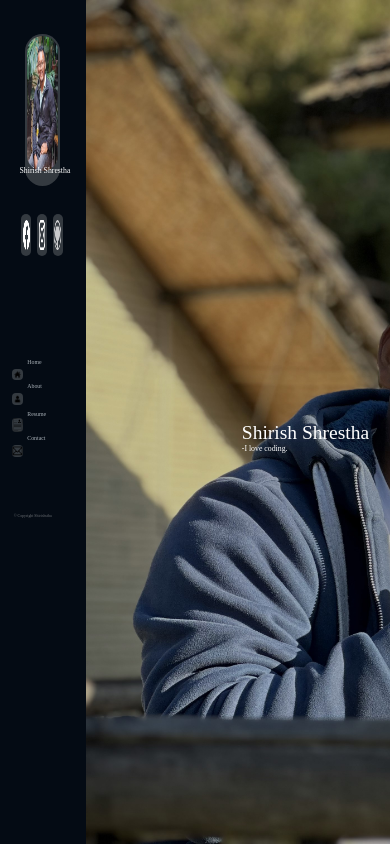
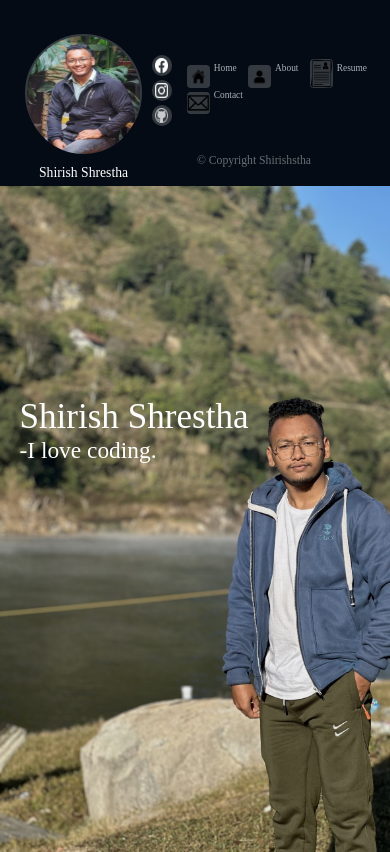
Before and after one commit to hackerzone917/Website, a plain HTML site: page index.html in a window 390 px wide. Drawn offline with Linux system fonts and the light colour scheme.

Commit message:
new commit

```diff
--- a/design.css
+++ b/design.css
@@ -156,3 +156,120 @@
   .maintext p{
     font-size: 2vw;
   }
+
+
+
+
+
+
+
+
+
+
+
+  @media screen and (max-width:600px){
+    .header{
+      width: 100%;
+      height: 22vh;
+
+  }
+  .back_dp{
+    left: 6.5vw;
+    height: 14vh;
+    width: 30vw;
+    top: 4vh;
+    border-radius: 30vw;
+
+}
+.dpimg{
+  height: 14vh;
+  width: 29vw;
+  border-radius: 20vw;
+  top: 0.5vw;
+  left: 0.5vw
+}
+
+.header_name{
+  height: 5vh;
+  width: 25vw;
+  top: 12vw;
+  left: 10vw;
+  font-size: 3.5vw;
+
+}
+
+.socialmedia{
+  height: 2.5vh;
+  width: 5vw;
+  top: -28vw;
+  border-radius: 5vw;
+  left: 45vw;
+  display: -webkit-box;
+  margin-left: -5px;
+  margin: 1vw;
+  margin-left: -6vw;
+
+
+}
+.socialicons{
+
+  margin-left: 0.8vw;
+  margin-top: 0.4vh
+
+}
+
+
+.navmenu{
+  height: 6vh;
+  width: 53vw;
+  top: 5vh;
+  left: 47vw;
+  margin-left: 0.5vw;
+  position: absolute;
+
+}
+.main{
+  background-image: url(Materials/mainbg_mobile.jpeg);
+  background-size: cover;
+  width: 100%;
+  position: relative;
+  left: 0vw;
+  top: 0vw;
+  background-repeat: no-repeat;
+  height: 79vh;
+}
+
+.maintext{
+  height: 14vh;
+    width: 65vw;
+    position: relative;
+    top: 25vh;
+    left: 5vw;
+    font-size: 9vw;
+
+
+}
+.maintext p{
+  font-size: 6vw;
+}
+
+.navmenu li{
+  display: inline;
+  font-size: 2.4vw;
+
+}
+.navmenu ul li img{
+  width: 11%;
+}
+
+.copyright{
+
+  height: 5vh;
+  width: 30vw;
+  top: 39.5vw;
+  left: 50.5vw;
+  font-size: 3vw;
+  position: absolute;
+}
+
+  }
```
Also changed, not shown: Materials/mainbg_mobile.jpeg (added).
